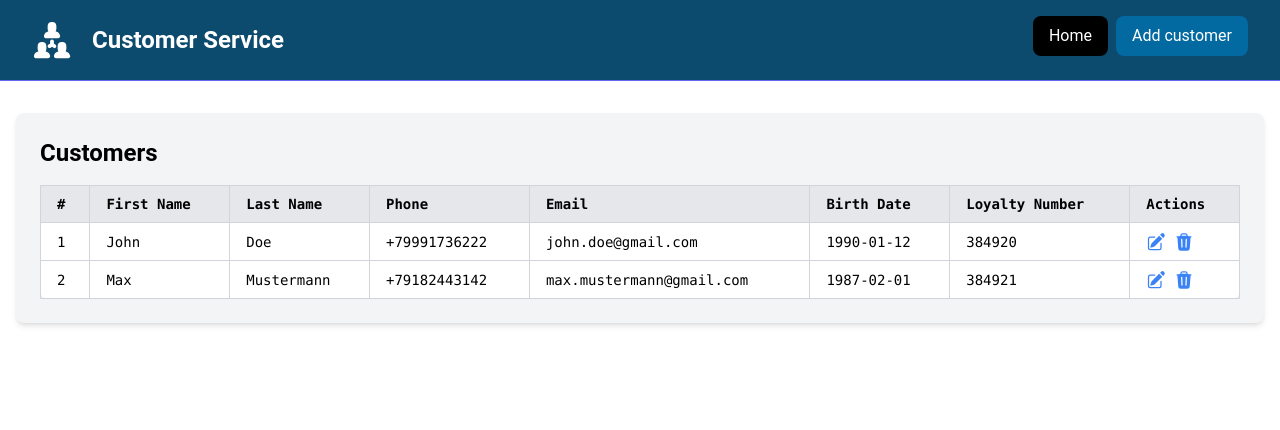
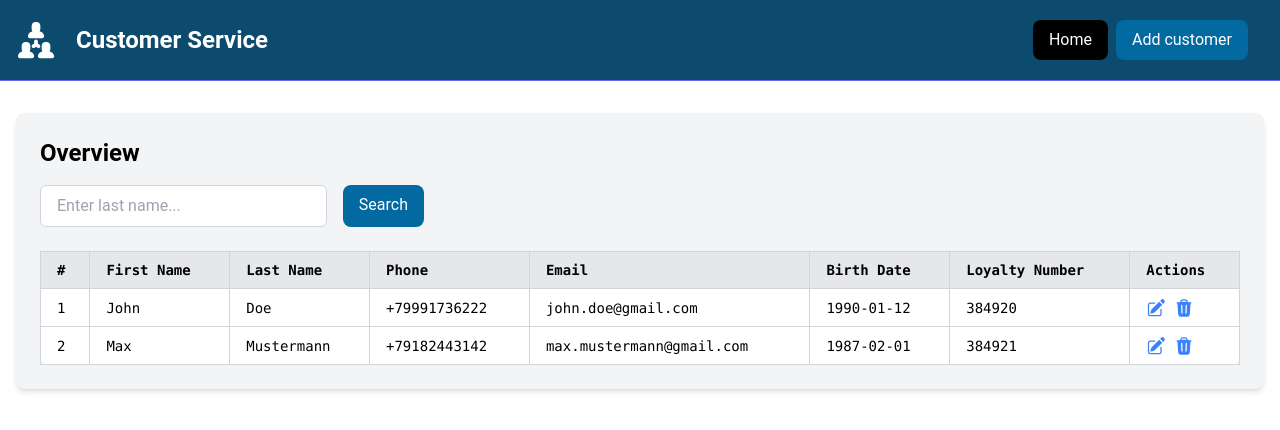
Before and after one commit to seluianova/customer-service-app, a React (Vite) app: page / in a window 1280 px wide. Shown: the top 430 px of the page. Built offline with nearby package versions, Linux system fonts and the light colour scheme.

Commit message:
Add search filter component

```diff
--- /dev/null
+++ b/src/components/CustomerFilter.tsx
@@ -0,0 +1,18 @@
+import Button from "./Button.tsx";
+
+const CustomerFilter = () => {
+    return (
+        <div className="flex gap-4 w-96 mt-4 mb-6">
+            <input
+                type="text"
+                placeholder="Enter last name..."
+                // value={filter}
+                // onChange={(e) => setFilter(e.target.value)}
+                className="px-4 py-2 border border-gray-300 rounded-md w-full"
+            />
+            <Button title="Search" href="tbd.html"/>
+        </div>
+    );
+};
+
+export default CustomerFilter;
--- a/src/components/CustomersTable.tsx
+++ b/src/components/CustomerTable.tsx
@@ -1,7 +1,7 @@
 import { PencilSquareIcon, TrashIcon } from "@heroicons/react/24/solid";
 import customers from "../data/customers.json"
 
-const CustomersTable = () => {
+const CustomerTable = () => {
     return (
         <div className="mt-4 overflow-x-auto">
             <table className="w-full border-collapse border border-gray-300 bg-white shadow-sm rounded-lg font-mono text-sm">
@@ -20,14 +20,15 @@ const CustomersTable = () => {
                 <tbody>
                 {customers.length === 0 ? (
                     <tr>
+                        { /** TODO bug = display less columns when no customers */ }
                         <td colSpan={8} className="border border-gray-300 px-4 py-4 text-center text-gray-500">
                             No customers found
                         </td>
                     </tr>
                 ) : (
-                    customers.map((customer, index) => (
-                        <tr key={index} className="hover:bg-gray-100">
-                            <td className="border border-gray-300 px-4 py-2">{index + 1}</td>
+                    customers.map((customer) => (
+                        <tr key={customer.id} className="hover:bg-gray-100">
+                            <td className="border border-gray-300 px-4 py-2">{customer.id}</td>
                             <td className="border border-gray-300 px-4 py-2">{customer.firstName}</td>
                             <td className="border border-gray-300 px-4 py-2">{customer.lastName}</td>
                             <td className="border border-gray-300 px-4 py-2">{customer.phoneNumber}</td>
@@ -51,4 +52,4 @@ const CustomersTable = () => {
     )
 }
 
-export default CustomersTable
+export default CustomerTable
--- a/src/components/CustomerView.tsx
+++ b/src/components/CustomerView.tsx
@@ -1,4 +1,5 @@
-import CustomersTable from "./CustomersTable.tsx";
+import CustomerTable from "./CustomerTable.tsx";
+import CustomerFilter from "./CustomerFilter.tsx";
 
 const CustomerView = () => {
     return (
@@ -6,8 +7,9 @@ const CustomerView = () => {
             <div className="container-xl lg:container m-auto">
                 <div className="grid grid-cols-1 gap-4 p-4 rounded-lg">
                     <div className="bg-gray-100 p-6 rounded-lg shadow-md">
-                        <h2 className="text-2xl font-bold">Customers</h2>
-                        <CustomersTable />
+                        <h2 className="text-2xl font-bold">Overview</h2>
+                        <CustomerFilter />
+                        <CustomerTable />
                     </div>
                 </div>
             </div>
--- a/src/components/Navbar.tsx
+++ b/src/components/Navbar.tsx
@@ -4,17 +4,15 @@ import Button from "./Button.tsx";
 const Navbar = ({ title = 'Customer Service' }) => {
     return (
         <nav className="bg-sky-900 border-b border-indigo-500">
-            <div className="mx-auto max-w-7xl px-2 sm:px-6 lg:px-8">
-                <div className="flex h-20 items-center justify-between">
-                    <div className="flex flex-1 items-center justify-center md:items-stretch md:justify-start">
-                        <a className="flex flex-shrink-0 items-center mr-4" href="/index.html">
-                            <img className="h-10 w-auto" src={ logo } alt="Customer Service" />
-                            <span className="text-white text-2xl font-bold ml-2 px-3 py-2">{title}</span>
-                        </a>
+            <div className="container-xl lg:container m-auto">
+                <div className="grid grid-cols-1 gap-4 p-4">
+                    <div className="flex flex-shrink-0 items-center mr-4">
+                        <img className="h-10 w-auto" src={logo} alt="Customer Service"/>
+                        <span className="text-white text-2xl font-bold ml-2 px-3 py-2">{title}</span>
                         <div className="md:ml-auto">
                             <div className="flex space-x-2">
-                                <Button title="Home" href="/index.html" bg="bg-black" />
-                                <Button title="Add customer" href="/add-customer.html" />
+                                <Button title="Home" href="/index.html" bg="bg-black"/>
+                                <Button title="Add customer" href="/add-customer.html"/>
                             </div>
                         </div>
                     </div>
```
